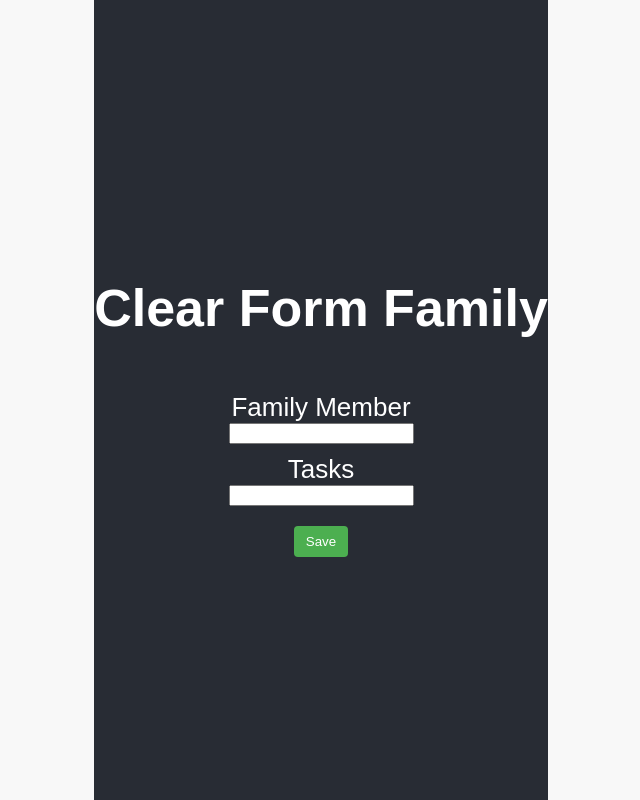
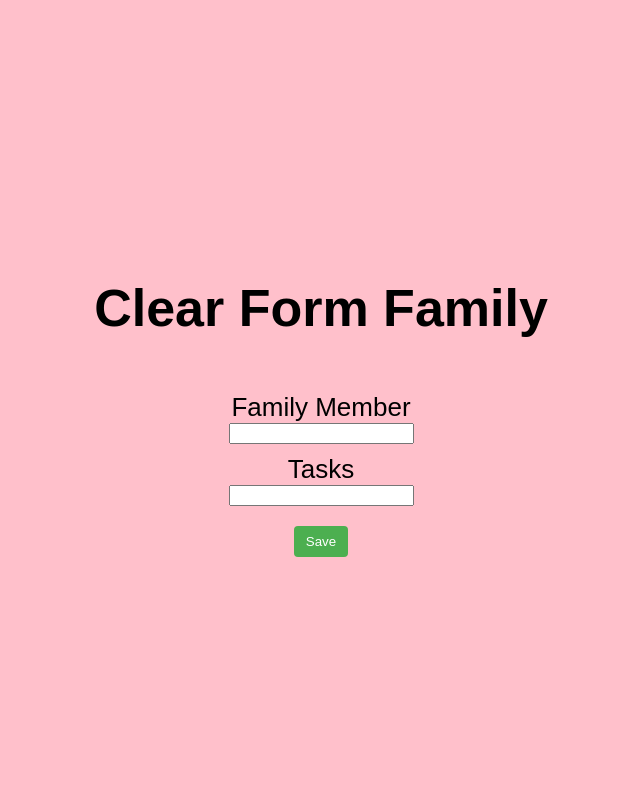
Before and after one commit to ColetteAtupulazi/clearFocus, a React (Create React App) app in the folder clear-focus/: page / in a window 1280 px wide. Shown: the whole page, without its empty margins (319-959 px from the left). Built offline with nearby package versions, Linux system fonts and the light colour scheme.

Commit message:
changed page bg color

```diff
--- a/clear-focus/src/App.css
+++ b/clear-focus/src/App.css
@@ -1,13 +1,13 @@
+
 
 .App-header {
-  background-color: #282c34;
   min-height: 100vh;
   display: flex;
   flex-direction: column;
   align-items: center;
   justify-content: center;
   font-size: calc(10px + 2vmin);
-  color: white;
+  color: black;
 }
 
 .App-content {
--- a/clear-focus/src/index.css
+++ b/clear-focus/src/index.css
@@ -20,7 +20,7 @@ body {
   justify-content: center;
   align-items: center;
   height: 100vh;
-  background-color: #f8f8f8;
+  background-color: pink;
 }
 
 .todo-container {
```
Also changed, not shown: clear-focus/src/App.js (indentation only), 1 other file (tests, documents, lock files or other folders).
